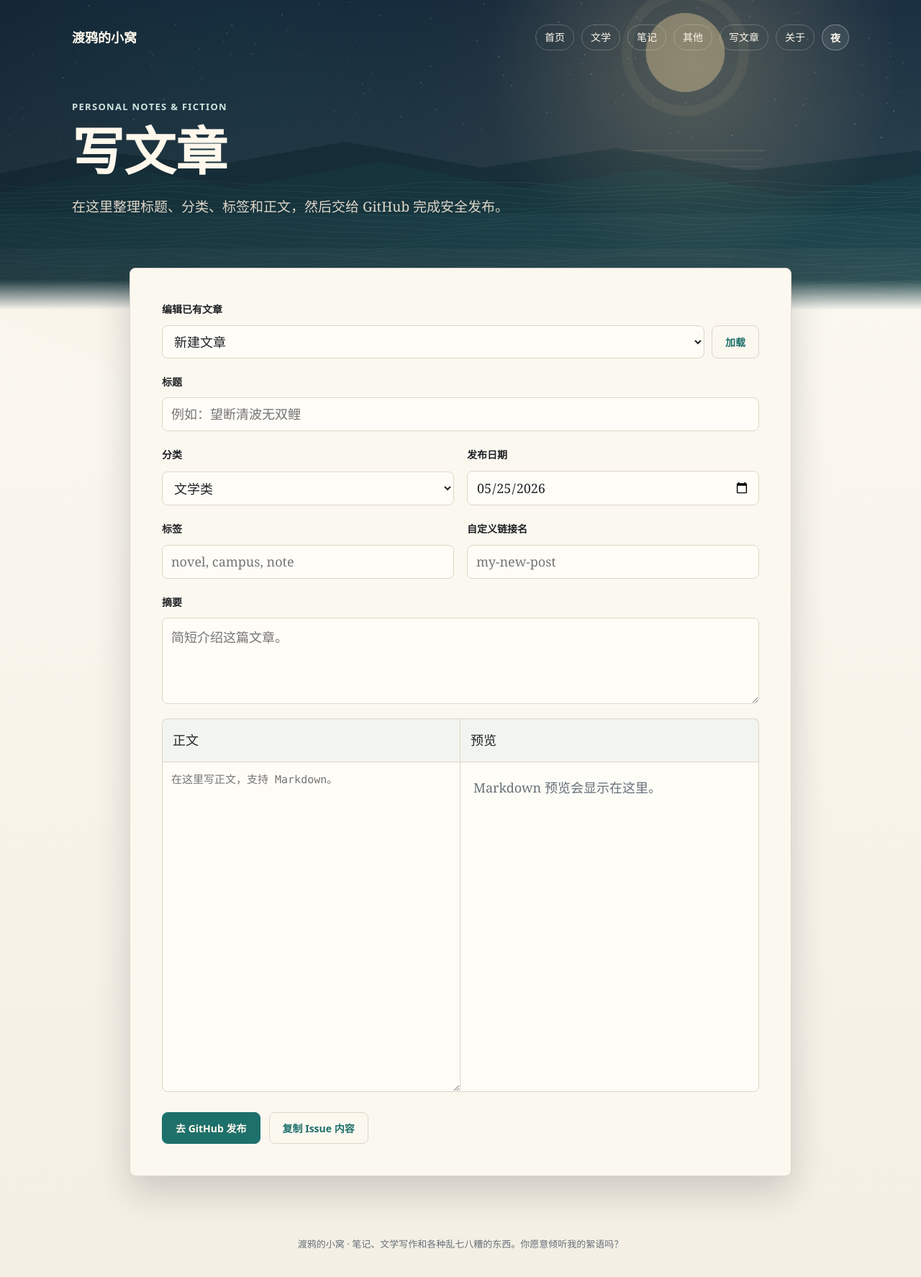
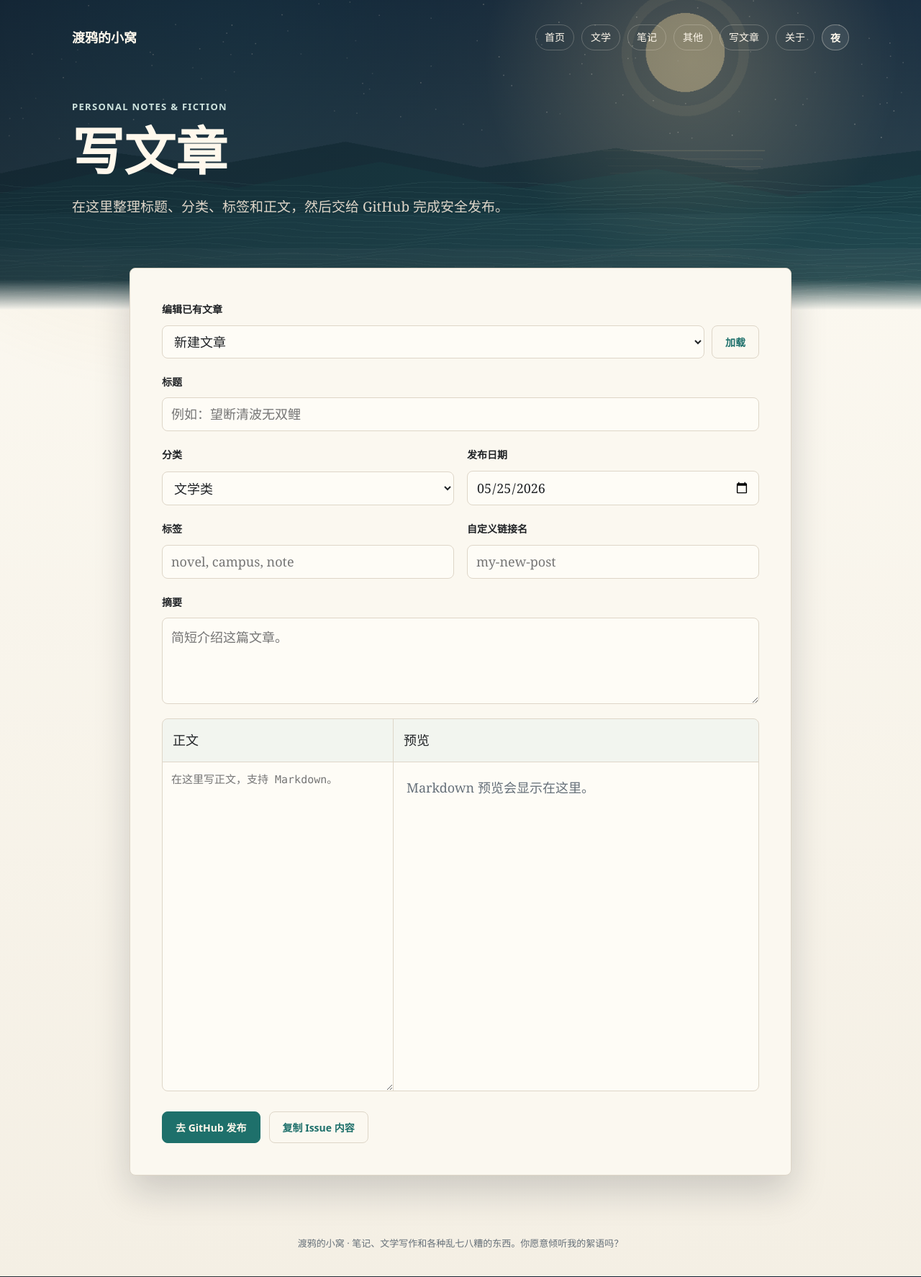
Before and after one commit to duyaOmega/duyaomega.github.io, a Jekyll site: the page built from write.md, in a window 1280 px wide. Shown: the whole page at 72% size. Built offline with Jekyll 4.4.1, drawn with Linux system fonts in a browser that asks for light colours.

Commit message:
Sync writer preview with textarea resize

```diff
--- a/_layouts/default.html
+++ b/_layouts/default.html
@@ -11,7 +11,7 @@
       {%- endif -%}
     </title>
     <meta name="description" content="{{ page.excerpt | default: site.description | strip_html | normalize_whitespace | escape }}">
-    <link rel="stylesheet" href="{{ '/assets/css/site.css?v=20260525a' | relative_url }}">
+    <link rel="stylesheet" href="{{ '/assets/css/site.css?v=20260525b' | relative_url }}">
     <script>
       (() => {
         const saved = localStorage.getItem("blog-theme");
--- a/assets/css/site.css
+++ b/assets/css/site.css
@@ -553,11 +553,12 @@
 }
 
 .writer-editor {
-  display: grid;
-  grid-template-columns: minmax(0, 1fr) minmax(0, 1fr);
+  --writer-body-width: 50%;
+  display: flex;
+  align-items: flex-start;
   border: 1px solid var(--line);
   border-radius: 8px;
-  overflow: visible;
+  overflow: hidden;
   background: var(--field);
 }
 
@@ -565,6 +566,18 @@
   display: grid;
   grid-template-rows: auto auto;
   min-width: 0;
+}
+
+.writer-source-pane {
+  flex: 0 0 var(--writer-body-width);
+  min-width: 220px;
+  max-width: calc(100% - 220px);
+  border-right: 1px solid var(--line);
+}
+
+.writer-preview-pane {
+  flex: 1 1 auto;
+  min-width: 220px;
 }
 
 .writer-pane label {
@@ -583,17 +596,15 @@
   display: block;
   width: 100%;
   min-height: 360px;
+  min-width: 220px;
   max-height: 78vh;
+  max-width: calc(var(--writer-editor-width, 920px) - 220px);
   padding: 12px;
-  resize: vertical;
+  resize: both;
   color: var(--field-ink);
   font-family: "SFMono-Regular", Consolas, "Liberation Mono", monospace;
   font-size: 15px;
   line-height: 1.6;
-}
-
-.writer-source-pane {
-  border-right: 1px solid var(--line);
 }
 
 .writer-preview {
@@ -778,7 +789,13 @@
   }
 
   .writer-source-pane {
+    max-width: none;
     border-right: 0;
+  }
+
+  #post-body {
+    max-width: 100%;
+    resize: vertical;
   }
 
   .writer-preview-pane {
--- a/assets/js/write.js
+++ b/assets/js/write.js
@@ -7,7 +7,7 @@
   const loadExistingButton = document.querySelector("#load-existing-post");
   const copyButton = document.querySelector("#copy-issue-body");
   const status = document.querySelector("#writer-status");
-  let previewHeightObserver;
+  let previewSizeObserver;
 
   if (!form) {
     return;
@@ -18,7 +18,7 @@
 
   setDefaultDate();
   populateExistingPosts();
-  syncPreviewHeight();
+  syncPreviewSize();
   updatePreview();
 
   bodyInput?.addEventListener("input", updatePreview);
@@ -420,28 +420,37 @@
       .replace(/\.md$/, "");
   }
 
-  function syncPreviewHeight() {
+  function syncPreviewSize() {
     if (!editor || !bodyInput) {
       return;
     }
 
-    const applyHeight = () => {
+    const applySize = () => {
+      const editorWidth = editor.clientWidth || 920;
+      const bodyWidth = bodyInput.offsetWidth || Math.round(editorWidth / 2);
+      const minPreviewWidth = 220;
+      const maxBodyWidth = Math.max(220, editorWidth - minPreviewWidth);
+      const clampedBodyWidth = Math.min(maxBodyWidth, Math.max(220, bodyWidth));
+
+      editor.style.setProperty("--writer-editor-width", `${editorWidth}px`);
+      editor.style.setProperty("--writer-body-width", `${clampedBodyWidth}px`);
       editor.style.setProperty("--writer-body-height", `${bodyInput.offsetHeight}px`);
     };
 
-    applyHeight();
+    applySize();
 
     if (window.ResizeObserver) {
-      previewHeightObserver?.disconnect();
-      const observer = new ResizeObserver(applyHeight);
+      previewSizeObserver?.disconnect();
+      const observer = new ResizeObserver(applySize);
       observer.observe(bodyInput);
-      previewHeightObserver = observer;
+      observer.observe(editor);
+      previewSizeObserver = observer;
       return;
     }
 
-    window.addEventListener("resize", applyHeight);
-    bodyInput.addEventListener("mouseup", applyHeight);
-    bodyInput.addEventListener("keyup", applyHeight);
+    window.addEventListener("resize", applySize);
+    bodyInput.addEventListener("mouseup", applySize);
+    bodyInput.addEventListener("keyup", applySize);
   }
 
   function typesetMath(element) {
--- a/write.md
+++ b/write.md
@@ -77,4 +77,4 @@
   </form>
 </section>
 
-<script src="{{ '/assets/js/write.js?v=20260525a' | relative_url }}"></script>
+<script src="{{ '/assets/js/write.js?v=20260525b' | relative_url }}"></script>
```
